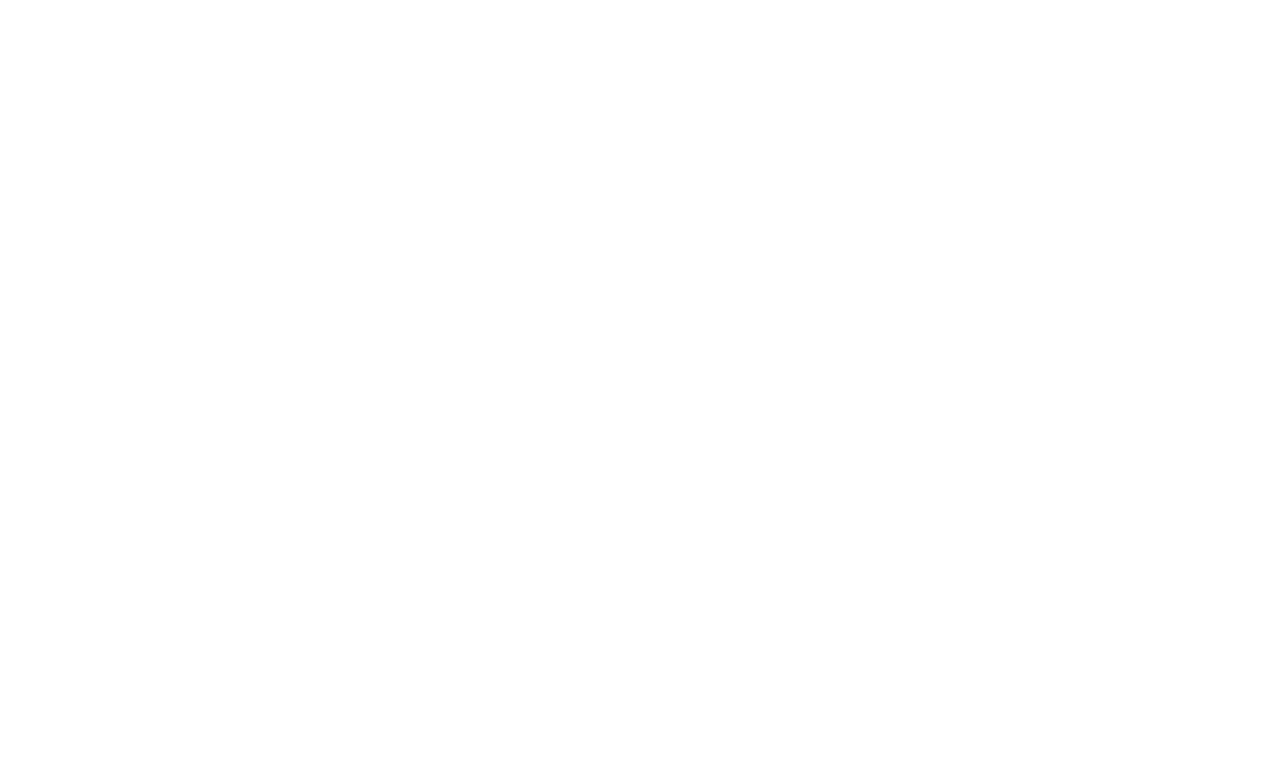
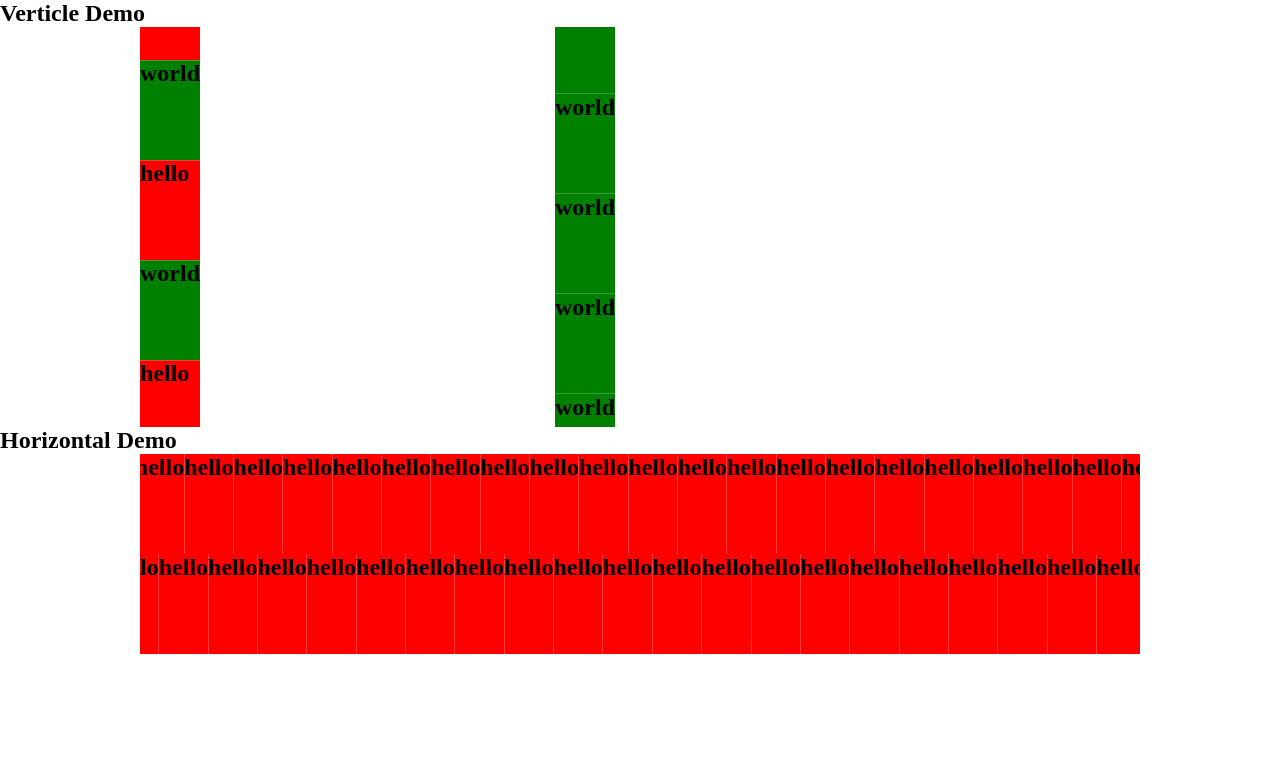
Before and after one commit to mollahdev/marquee, a website built with Vite: page index.html in a window 1280 px wide. Built offline with nearby package versions, Linux system fonts and the light colour scheme.

Commit message:
init the plugin setup

```diff
--- a/index.html
+++ b/index.html
@@ -6,7 +6,64 @@
     <title>Simple Marquee Plugin Demo</title>
     <script type="module" defer src="./src/app.ts"></script>
   </head>
+  <style>
+    * {
+      margin: 0;
+      padding: 0;
+    }
+
+    .container {
+      max-width: 1000px;
+      padding: 0 15px;
+      margin: 0 auto;
+    }
+
+    .vertical-demo .container{
+      display: grid;
+      grid-template-columns: 1fr 1fr;
+      column-gap: 50px;
+    }
+
+    .vertical-demo .images {
+      display: flex;
+      justify-content: space-between;
+      height: 50vh;
+    }
+
+  </style>
   <body>
+
+    <section class="vertical-demo">
+      <h1>Verticle Demo</h1>
+      <div class="container">
+        <div class="images">
+          <div class="marquee-up">
+            <h1 style=" height: 100px; background-color: red">hello</h1>
+            <h1 style=" height: 100px; background-color: green">world</h1>
+          </div>
+          <div class="marquee-down">
+            <h1 style=" height: 100px; background-color: green">world</h1>
+          </div>
+        </div>
+        <div class="content"></div>
+      </div>
+    </section>
+
+    <section class="horizontal-demo">
+      <h1>Horizontal Demo</h1>
+      <div class="container">
+        <div class="images">
+          <div class="marquee-right">
+            <h1 style=" height: 100px; background-color: red">hello</h1>
+          </div>
+          <div class="marquee-left">
+            <h1 style=" height: 100px; background-color: red">hello</h1>
+          </div>
+        </div>
+        <div class="content"></div>
+      </div>
+    </section>
+
 
   </body>
 </html>
--- a/src/app.ts
+++ b/src/app.ts
@@ -1 +1,128 @@
-console.log('hello world')
+import { Base } from "@/base";
+import { Config, AppInterface } from "@/types";
+import { ValidateDirection } from "@/decorators";
+
+class App extends Base implements AppInterface {
+    constructor( scope: HTMLElement, config: Config ) {
+        super( scope, config );
+        this.changeExistingMarkup();
+        this.vertical();
+        this.horizontal();
+        this.animate();
+    }
+
+    @ValidateDirection
+    vertical() {
+        if( !this.mover || !this.wrapper || !this.item) return;
+
+        const scopeHeight = this.scope.clientHeight
+        const gap = Math.ceil( scopeHeight / this.mover.clientHeight );
+
+        this.duplicate = ( gap > 1 ) ? gap * 2 :  3;
+        this.wrapper.style.maxHeight = scopeHeight +  'px';
+        this.wrapper.style.overflow = 'hidden';
+
+        for ( let i = 1; i < this.duplicate; i++ ) {
+            this.mover.appendChild( this.item.cloneNode(true) )
+        }
+
+        this.size = this.mover.clientHeight;
+        this.visibleArea = this.scope.clientHeight;
+        this.translate = new Function(
+            'value',
+            'return `translateY(${value}px)`'
+        );
+    }
+
+    @ValidateDirection
+    horizontal() {
+        if( !this.mover || !this.wrapper || !this.item) return;
+
+        this.mover.style.display = 'inline-flex';
+        this.mover.style.alignItems = 'center';
+
+        const scopeWidth = this.scope.clientWidth
+        const gap = Math.ceil( scopeWidth / this.mover.clientWidth );
+
+
+        this.duplicate = ( gap > 1 ) ? gap * 2 :  3;
+        this.wrapper.style.maxWidth = scopeWidth +  'px';
+        this.wrapper.style.overflow = 'hidden';
+
+        for ( let i = 1; i < this.duplicate; i++ ) {
+            this.mover.appendChild( this.item.cloneNode(true) )
+        }
+
+        this.size = this.mover.clientWidth;
+        this.visibleArea = this.scope.clientWidth;
+        this.translate = new Function(
+            'value',
+            'return `translateX(${value}px)`'
+        );
+    }
+
+    moveElement( delta : number ) {
+        if( !this.config || !this.scope || !this.mover) return;
+
+        let string = '0';
+        let point = delta * ( this.size - this.visibleArea );
+
+        switch ( this.config.direction ) {
+            case 'up':
+                string = `-${ point }`;
+                break;
+            case 'left':
+                string = `-${ point }`;
+                break;
+            case 'down':
+                string = `-${ this.size - this.visibleArea - point }`;
+                break;
+            case 'right':
+                string = `-${ this.size - this.visibleArea - point }`;
+                break;
+        }
+
+        this.mover.style.transform = this.translate( string  );
+    };
+
+    animate() {
+        const now = performance.now();
+        const delta = Math.min( ( now - this.start ) / this.speed, 1 );
+
+        this.moveElement( delta );
+
+        if ( delta >= 1 ) {
+            this.start = performance.now();
+        }
+
+        requestAnimationFrame( this.animate.bind(this) );
+    }
+}
+
+class Marquee {
+    constructor( public selector: string, config?: Config ){
+
+        const defaultConfig = {
+            direction: 'up',
+            duration: 30,
+        } satisfies Config
+
+        if( typeof selector === 'string' ) {
+            const scopes = document.querySelectorAll( selector )!
+            scopes.forEach( (scope) => {
+                new App(
+                    scope as HTMLElement,
+                    Object.assign( defaultConfig, config  )
+                )
+            } )
+        }
+    }
+}
+
+window.Marquee = Marquee;
+export default Marquee;
+
+new window.Marquee( '.marquee-up', { direction: 'up', duration: 30 })
+new window.Marquee( '.marquee-down', { direction: 'down', duration: 30 })
+new window.Marquee( '.marquee-right', { direction: 'right', duration: 30 })
+new window.Marquee( '.marquee-left', { direction: 'left', duration: 30 })
--- /dev/null
+++ b/src/base.ts
@@ -0,0 +1,54 @@
+import { Config, TagAttributes } from "@/types"
+
+export class Base {
+    start: number
+    size: number
+    visibleArea: number
+    duplicate: number
+    translate: Function
+    mover?: HTMLElement
+    wrapper?: HTMLElement
+    item?: HTMLElement
+    className?: string
+
+    constructor( public scope: HTMLElement, public config: Config ) {
+        this.start = performance.now()
+        this.size = 0;
+        this.visibleArea = 0;
+        this.duplicate = 4;
+        this.translate = new Function( '_', 'return "translate(0, 0)"' )
+    }
+
+    get speed() {
+        return this.config?.duration! * 1000
+    }
+
+    private wrapInner<T extends HTMLElement>(
+        parent: T,
+        tagName: string,
+        attributes: TagAttributes
+    ): T
+    {
+        if( typeof tagName === 'string' ) {
+            const wrapper = document.createElement(tagName);
+            const element = parent.appendChild( wrapper );
+            for( let key in attributes ) {
+                element.setAttribute( key, attributes[(key as keyof TagAttributes)] )
+            }
+            while (parent.firstChild !== wrapper) {
+                wrapper.appendChild(parent.firstChild!);
+            }
+
+            return element as T;
+        }
+
+        return parent;
+    }
+
+    protected changeExistingMarkup() {
+        this.className = `direction-${this.config.direction}`;
+        this.item = this.wrapInner( this.scope, 'div', { class: `marquee-clone` } );
+        this.mover = this.wrapInner( this.scope, 'div', { class: `marquee-mover ${this.className}` } )
+        this.wrapper = this.wrapInner( this.scope, 'div', { class: `marquee-wrapper` } )
+    }
+}
--- /dev/null
+++ b/src/decorators.ts
@@ -0,0 +1,25 @@
+import { Config } from "@/types";
+
+export function ValidateDirection(
+        _target: any,
+        propertyKey: 'vertical' | 'horizontal',
+        descriptor: PropertyDescriptor & { config?: Config }
+    ) {
+
+        const method = descriptor.value;
+        const option = {
+            vertical: ['up', 'down'],
+            horizontal: ['left', 'right']
+    }
+
+    descriptor.value = function() {
+        if(  option[propertyKey] && this.config ) {
+            const opt = option[propertyKey];
+            const { direction } = this.config;
+
+            if( opt.includes( direction ) ) {
+                method.apply( this )
+            }
+        }
+    }
+}
--- a/src/test.ts
+++ /dev/null
@@ -1,3 +0,0 @@
-export default function test(): number {
-    return 100;
-}
--- a/vite.config.ts
+++ b/vite.config.ts
@@ -10,5 +10,10 @@ export default defineConfig({
       fileName: 'app',
     },
   },
+  resolve:{
+    alias:{
+      '@' : resolve(__dirname, './src')
+    },
+  },
   plugins: [dts()],
 });
```
Also changed, not shown: package.json (+8 -1 lines), src/global.d.ts (added, +8 -0 lines), src/types.d.ts (added, +17 -0 lines), tsconfig.json (+13 -5 lines), .github/workflows/publish.yml (added), 1 other file.
